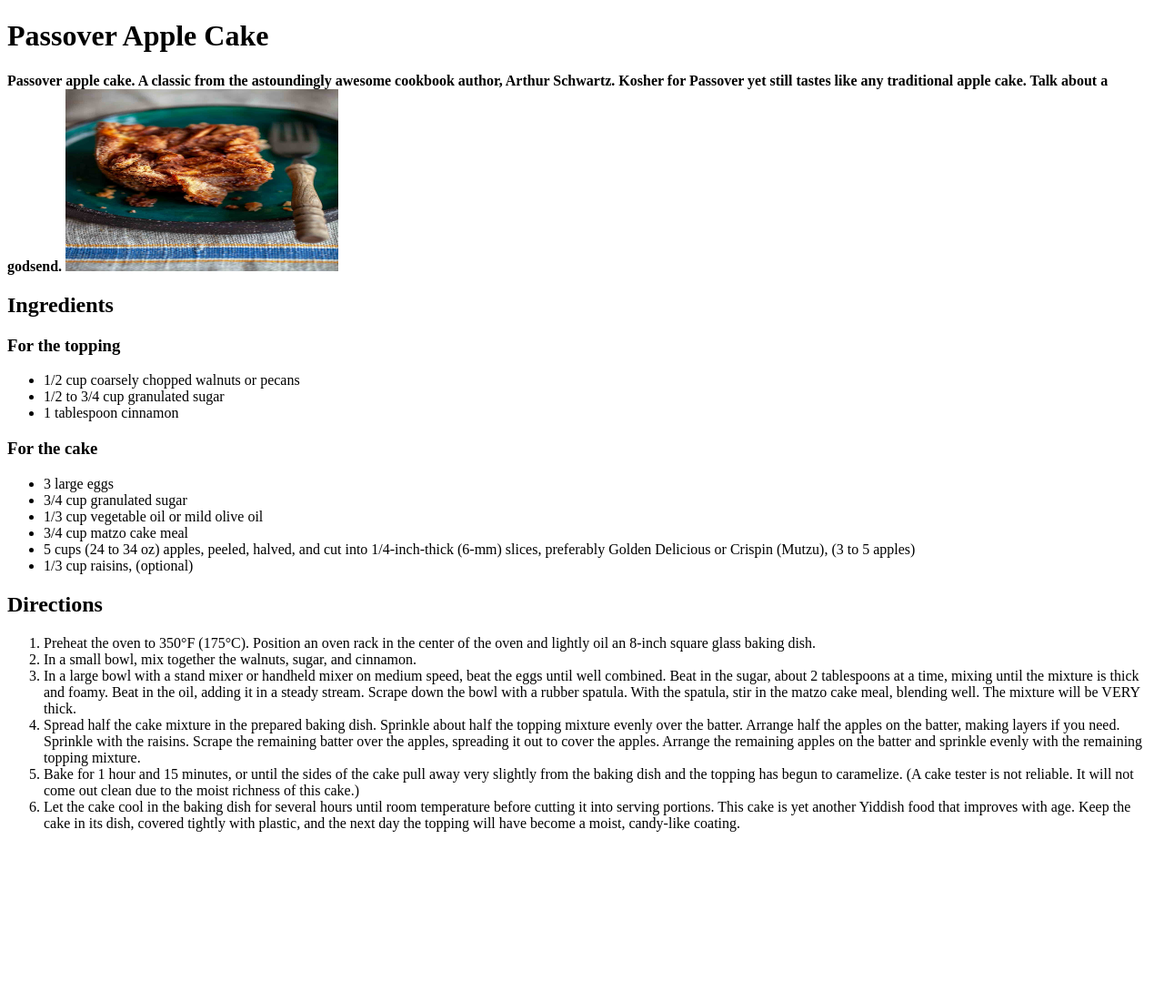
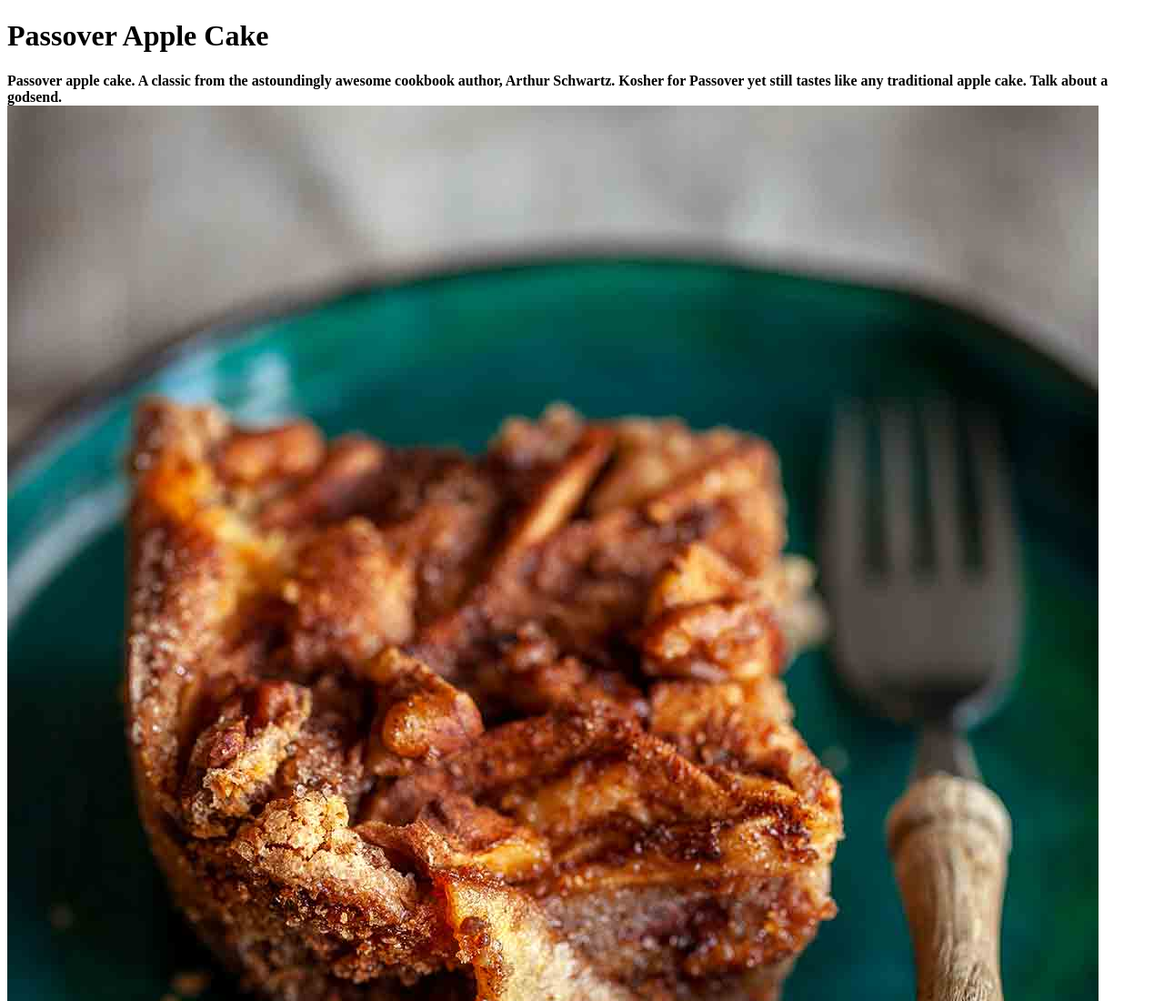
Before and after one commit to annagoldman/odin-recipes, a plain HTML site: page recipes/passover-pareve-apple-cake.html in a window 1280 px wide. Shown: the top 1100 px of the page at 91% size. Before the commit the page ends 930 px from the top, so only its background shows below. Drawn offline with Linux system fonts and the light colour scheme.

Commit message:
Fixed more formatting

```diff
--- a/recipes/passover-pareve-apple-cake.html
+++ b/recipes/passover-pareve-apple-cake.html
@@ -8,7 +8,7 @@
 <body>
     <h1>Passover Apple Cake</h1>
     <strong>Passover apple cake. A classic from the astoundingly awesome cookbook author, Arthur Schwartz. Kosher for Passover yet still tastes like any traditional apple cake. Talk about a godsend.</strong>
-    <img src="passover-apple-cake.jpg" alt="Passover Apple Cake" width="300" height="200">
+    <img src="passover-apple-cake.jpg" alt="Passover Apple Cake">
     <h2>Ingredients </h2>
     <h3>For the topping</h3>
     <ul>
```
Also changed, not shown: recipes/chocolate-covered-matzo.html (+1 -0 lines), recipes/whitefish-salad.html (+1 -1 lines).
